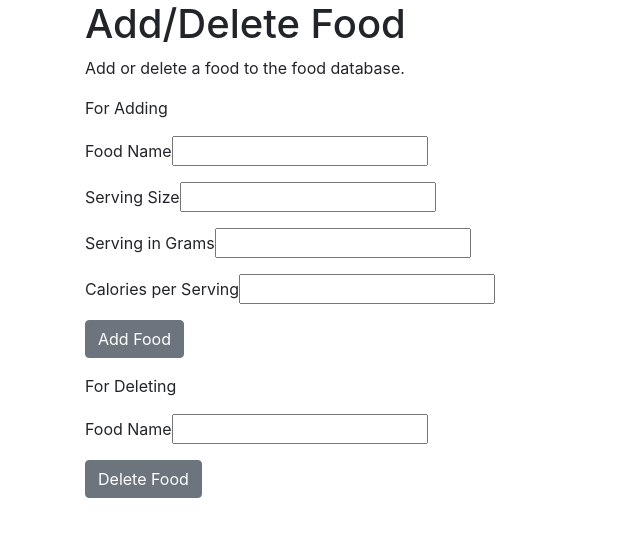
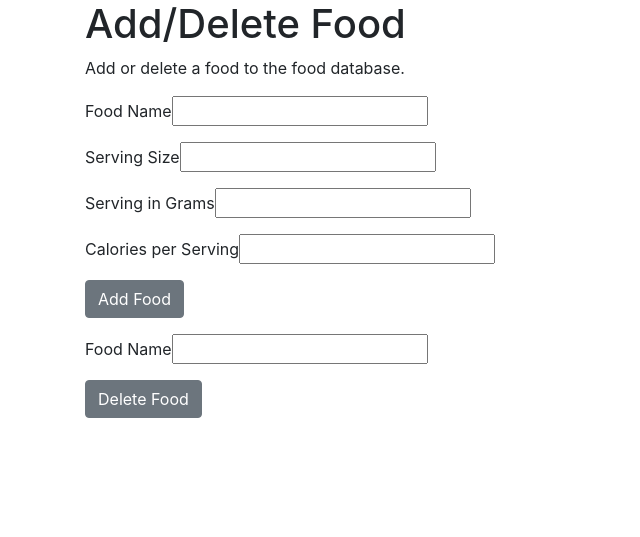
Before and after one commit to patricianicolentan/calorie-counter, a Flask app: page /addfood in a window 1280 px wide. Shown: the part 56-593 px from the top of the page, without its empty margins (0-640 px from the left). Run offline with Flask 2, Linux system fonts and the light colour scheme; some libraries are stand-ins or nearby versions.

Commit message:
addfood error

```diff
--- a/templates/addfood.html
+++ b/templates/addfood.html
@@ -5,7 +5,6 @@
     <p> Add or delete a food to the food database.</p>
 
     <form action="/addfood" method = "POST">
-    	<p>For Adding</p>
     	<p>Food Name<input type="text" name="foodname"/></p>
     	<p>Serving Size<input type="text" name="serving1"/></p>
     	<p>Serving in Grams<input type="text" name="serving2"/></p>
@@ -14,7 +13,6 @@
     </form>
 
     <form action="/deletefood" method = "POST">
-    	<p>For Deleting</p>
     	<p>Food Name<input type="text" name="foodnamedel"/></p>
     	<p><input type="submit" value="Delete Food" class="btn btn-secondary"></p>
     </form>
```
